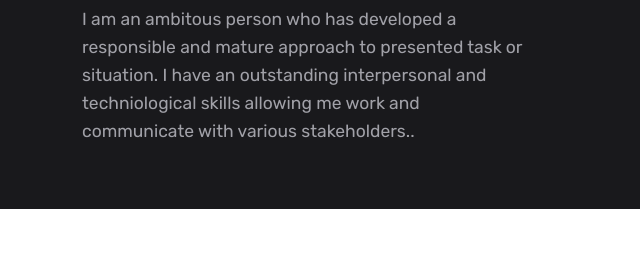
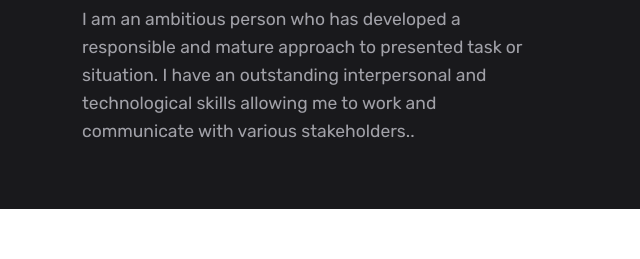
Before and after one commit to Bradley-debug/bradleykigasia, a plain HTML site: page index.html in a window 1280 px wide. Shown: the part 1224-1483 px from the top of the page, 0-640 px from the left. Drawn offline with nearby package versions, Linux system fonts and the light colour scheme; files whose address does not match are found by name.

Commit message:
Update index.html

```diff
--- a/index.html
+++ b/index.html
@@ -194,7 +194,7 @@ About START -->
 			<!-- Title -->
 			<div class="col-md-6 col-xl-5 mb-5">
 				<h2 class="text-white display-7">Working remotely, based in Nairobi </h2>
-				<p class="lead">I am an ambitous person who has developed a responsible and mature approach to presented task or situation. I have an outstanding interpersonal and techniological skills allowing me work and communicate with various stakeholders..</p>
+				<p class="lead">I am an ambitious person who has developed a responsible and mature approach to presented task or situation. I have an outstanding interpersonal and technological skills allowing me to work and communicate with various stakeholders..</p>
 			</div>
 			<!-- Skill -->
 			<div class="col-md-6 col-xl-6 col-xl-5 mt-md-auto ms-md-auto">
```
